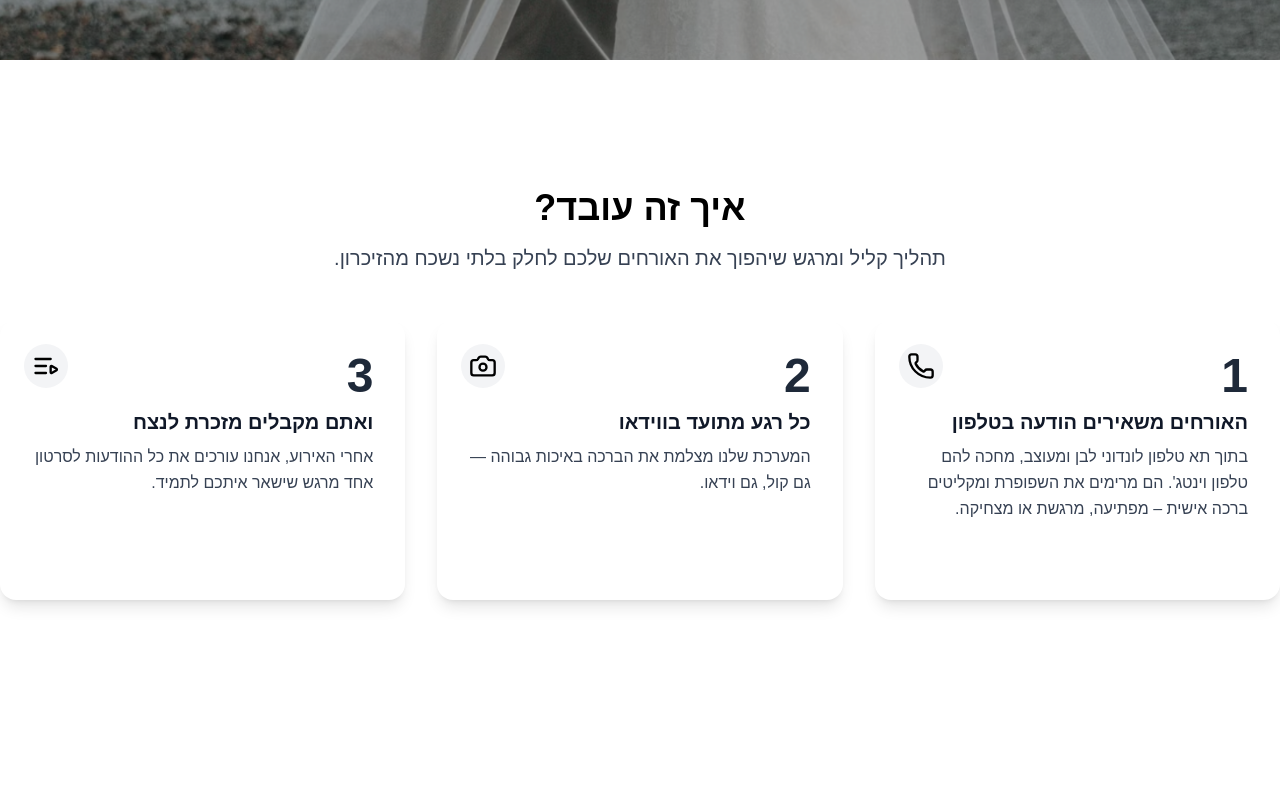
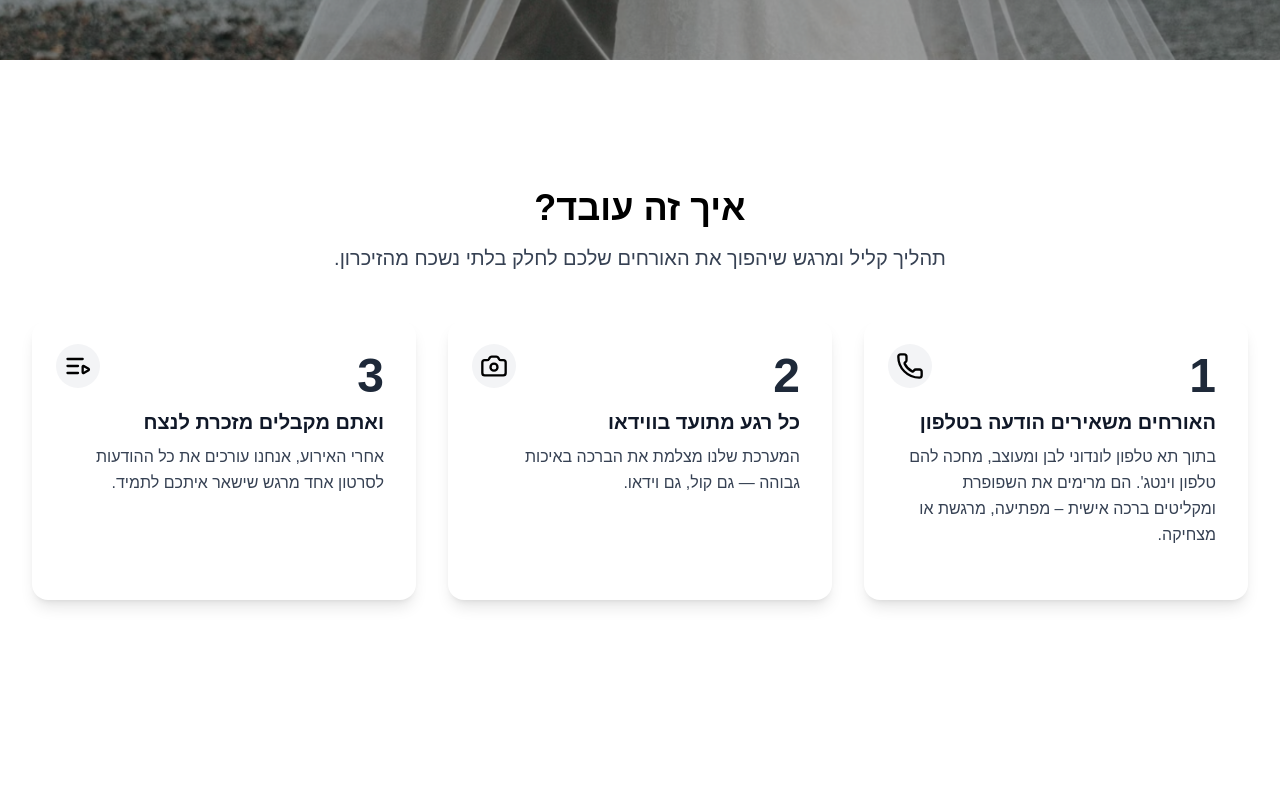
Before and after one commit to roiyraz88/speakup-landing, a React (Vite) app: page / in a window 1280 px wide. Shown: the part 740-1533 px from the top of the page. Built offline with nearby package versions, Linux system fonts and the light colour scheme.

Commit message:
Fixed responsive.

```diff
--- a/src/components/Gallery.tsx
+++ b/src/components/Gallery.tsx
@@ -3,15 +3,17 @@ import { Swiper, SwiperSlide } from "swiper/react";
 import { Navigation, Pagination, Autoplay } from "swiper/modules";
 import "./swiper.css";
 
-// עדכן כאן את הנתיבים בהתאם למיקום בפועל
 const images = [
   "/phone-boot-1.jpg",
   "/phone-boot-2.jpg",
 ];
 
 const Gallery: React.FC = () => (
-  <section id="gallery" className="container py-16">
-    <h2 className="text-3xl font-bold text-center text-primary mb-10">גלריה</h2>
+  <section id="gallery" className="py-16 bg-white">
+    <div className="max-w-7xl mx-auto px-4 sm:px-6 lg:px-8">
+      <h2 className="text-3xl font-bold text-center text-primary mb-10">
+        גלריה
+      </h2>
       <Swiper
         modules={[Navigation, Pagination, Autoplay]}
         spaceBetween={30}
@@ -35,6 +37,7 @@ const Gallery: React.FC = () => (
           </SwiperSlide>
         ))}
       </Swiper>
+    </div>
   </section>
 );
 
--- a/src/components/HowItWorks.tsx
+++ b/src/components/HowItWorks.tsx
@@ -26,7 +26,8 @@ const steps = [
 ];
 
 const HowItWorks: React.FC = () => (
-  <section id="how" className="container py-16" dir="rtl">
+  <section id="how" className="py-16 bg-white" dir="rtl">
+    <div className="max-w-7xl mx-auto px-4 sm:px-6 lg:px-8">
       <h2 className="text-4xl font-bold text-center text-primary mb-4">
         איך זה עובד?
       </h2>
@@ -41,9 +42,8 @@ const HowItWorks: React.FC = () => (
             whileInView={{ opacity: 1, y: 0 }}
             transition={{ delay: idx * 0.2, duration: 0.6 }}
             viewport={{ once: true }}
-          className="bg-white rounded-2xl shadow-lg p-8 flex flex-col relative min-h-[280px] w-full md:w-1/3"
+            className="bg-white rounded-2xl shadow-lg p-8 flex flex-col relative min-h-[280px] w-full md:w-1/3 max-w-sm"
           >
-
             <div className="text-5xl font-bold text-gray-800 mb-2">
               {step.number}
             </div>
@@ -59,7 +59,9 @@ const HowItWorks: React.FC = () => (
           </motion.div>
         ))}
       </div>
+    </div>
   </section>
 );
 
+
 export default HowItWorks;
--- a/src/components/ProductExplanation.tsx
+++ b/src/components/ProductExplanation.tsx
@@ -28,10 +28,11 @@ const scrollToSection = (id: string) => {
 
 const ProductExplanation: React.FC = () => (
   <section
-    className="container py-16 bg-pink-50 px-4 md:px-12 text-right"
+    className="py-16 bg-pink-50 text-right"
     dir="rtl"
     id="order"
   >
+    <div className="max-w-7xl mx-auto px-4 sm:px-6 lg:px-8">
       <h2 className="text-4xl font-bold text-center text-gray-900 mb-2">
         בחרו את החבילה המושלמת עבורכם
       </h2>
@@ -94,7 +95,9 @@ const ProductExplanation: React.FC = () => (
           </button>
         </div>
       </div>
+    </div>
   </section>
 );
 
+
 export default ProductExplanation;
--- a/src/components/WhyUs.tsx
+++ b/src/components/WhyUs.tsx
@@ -27,7 +27,8 @@ const reviews = [
 
 
 const WhyUs: React.FC = () => (
-  <section id="why" className="container py-16 bg-gray-50" dir="rtl">
+  <section id="why" className="py-16 bg-gray-50" dir="rtl">
+    <div className="max-w-7xl mx-auto px-4 sm:px-6 lg:px-8">
       <h2 className="text-4xl font-bold text-center text-gray-900 mb-2">
         מה אומרים עלינו?
       </h2>
@@ -62,7 +63,9 @@ const WhyUs: React.FC = () => (
           ))}
         </Swiper>
       </div>
+    </div>
   </section>
 );
 
+
 export default WhyUs;
```
Lines whose indentation alone changed are shown as unchanged.
